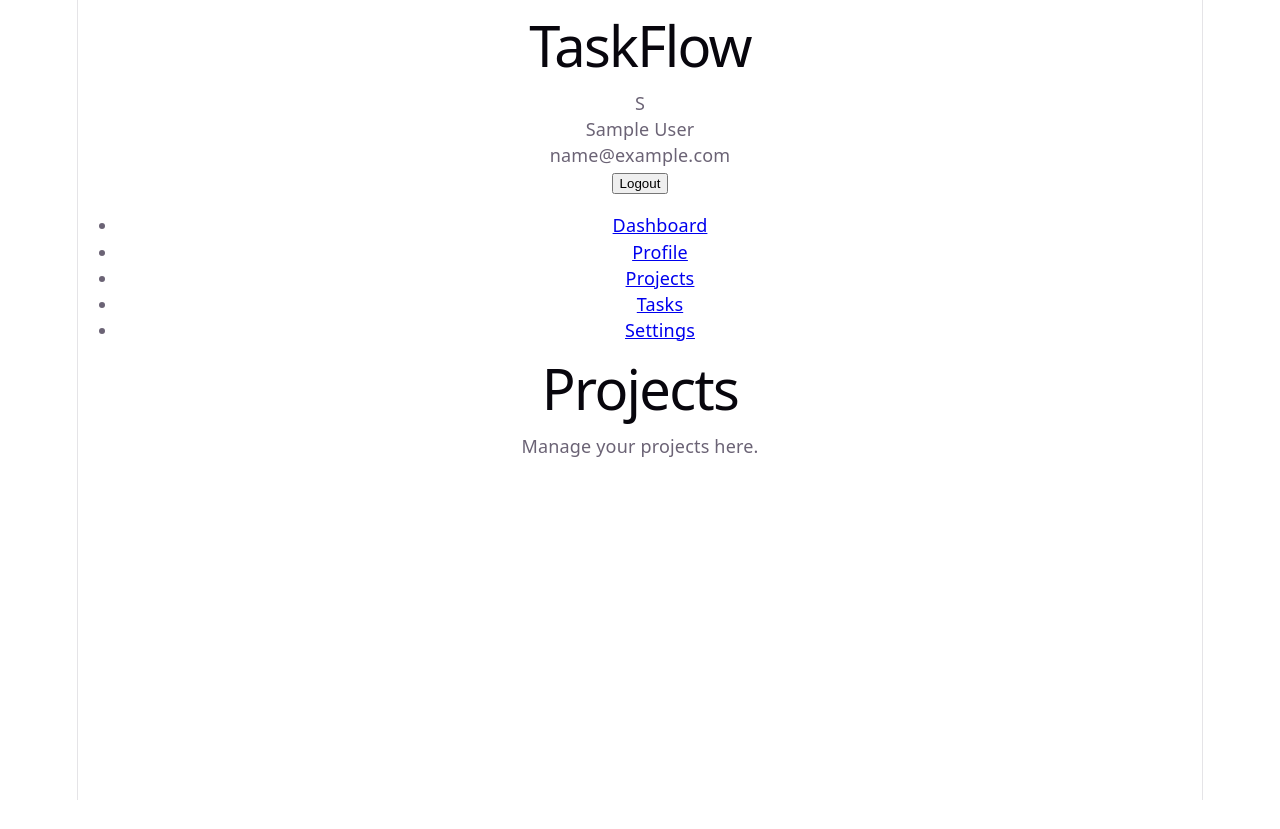
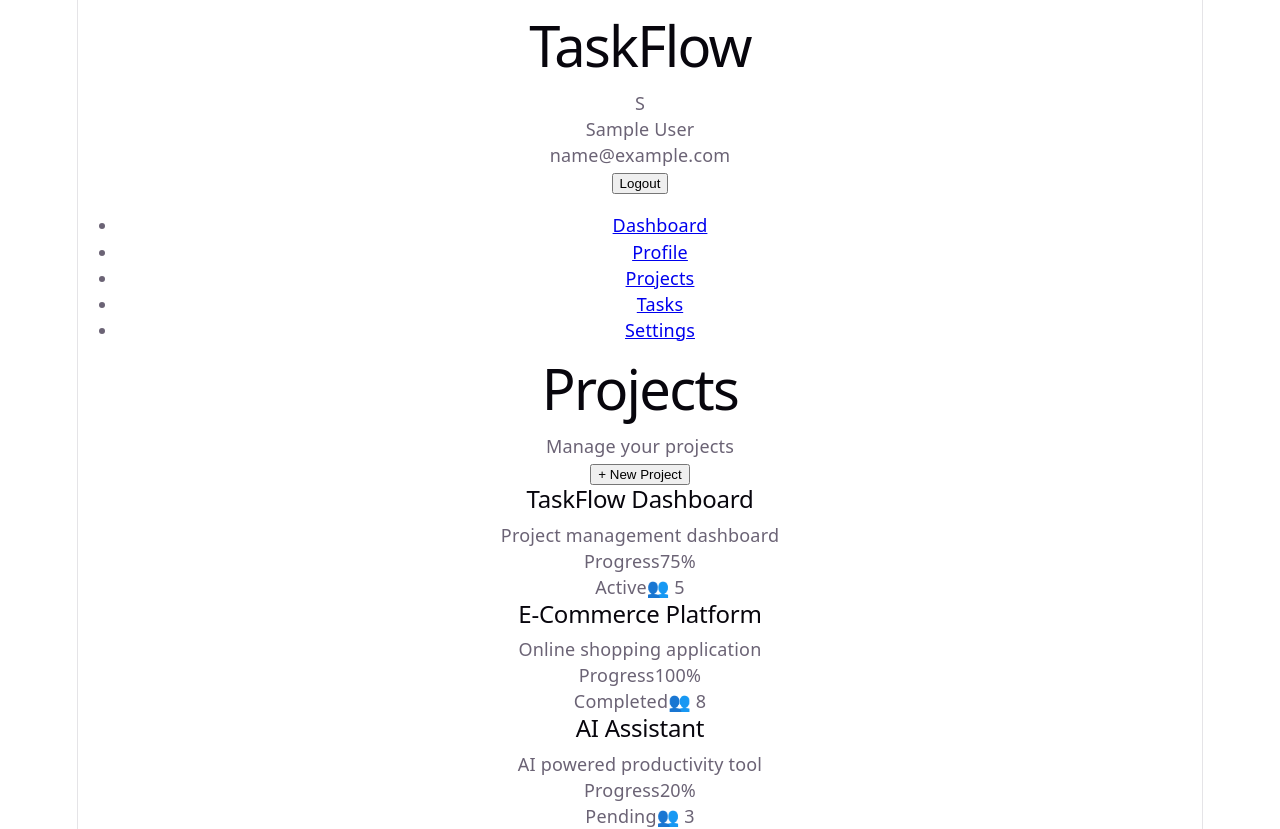
Before and after one commit to Alaashamel/TaskFlow-Dashboard, a React (Vite) app: page /projects in a window 1280 px wide. Before the commit the page ends 800 px from the top, so only its background shows below. Built offline with nearby package versions, Linux system fonts and the light colour scheme; sample sign-in values are in the browser's storage.

Commit message:
Create projects page and project modal

```diff
--- a/src/App.tsx
+++ b/src/App.tsx
@@ -19,22 +19,25 @@ import Settings from "./pages/Settings";
 import ProtectedRoute from "./routes/ProtectedRoute";
 
 
-
 function App() {
   return (
     <BrowserRouter>
+
       <Routes>
 
-        {/* Default Route */}
+        {/* Default */}
         <Route
           path="/"
           element={
-            <Navigate to="/login" replace />
+            <Navigate
+              to="/dashboard"
+              replace
+            />
           }
         />
 
 
-        {/* Authentication Routes */}
+        {/* Auth */}
         <Route element={<AuthLayout />}>
 
           <Route
@@ -51,7 +54,7 @@ function App() {
 
 
 
-        {/* Protected Application Routes */}
+        {/* Application */}
         <Route
           element={
             <ProtectedRoute>
@@ -77,10 +80,12 @@ function App() {
             element={<Projects />}
           />
 
+
           <Route
             path="/tasks"
             element={<Tasks />}
           />
+
 
           <Route
             path="/settings"
@@ -91,9 +96,20 @@ function App() {
         </Route>
 
 
+        {/* Not Found */}
+        <Route
+          path="*"
+          element={
+            <Navigate to="/dashboard" replace />
+          }
+        />
+
+
       </Routes>
+
     </BrowserRouter>
   );
 }
 
+
 export default App;
--- /dev/null
+++ b/src/components/ProjectModal.tsx
@@ -0,0 +1,160 @@
+import { useForm } from "react-hook-form";
+import { z } from "zod";
+import { zodResolver } from "@hookform/resolvers/zod";
+
+
+const projectSchema = z.object({
+  name: z
+    .string()
+    .min(3, "Project name must be at least 3 characters"),
+
+  description: z
+    .string()
+    .min(5, "Description is too short"),
+});
+
+
+type ProjectForm = z.infer<typeof projectSchema>;
+
+
+interface Props {
+  onClose: () => void;
+  onCreate: (data: ProjectForm) => void;
+}
+
+
+export default function ProjectModal({
+  onClose,
+  onCreate,
+}: Props) {
+
+
+  const {
+    register,
+    handleSubmit,
+    formState:{errors},
+  } = useForm<ProjectForm>({
+    resolver:zodResolver(projectSchema)
+  });
+
+
+
+  return (
+    <div className="
+      fixed
+      inset-0
+      bg-black/40
+      flex
+      items-center
+      justify-center
+    ">
+
+
+      <div className="
+        bg-white
+        rounded-xl
+        p-6
+        w-96
+      ">
+
+
+        <h2 className="
+          text-2xl
+          font-bold
+          mb-5
+        ">
+          Create Project
+        </h2>
+
+
+
+        <form
+          onSubmit={handleSubmit(onCreate)}
+          className="space-y-4"
+        >
+
+
+          <input
+            {...register("name")}
+            placeholder="Project name"
+            className="
+            w-full
+            border
+            rounded-lg
+            p-3
+            "
+          />
+
+
+          {errors.name && (
+            <p className="text-red-500 text-sm">
+              {errors.name.message}
+            </p>
+          )}
+
+
+
+          <textarea
+            {...register("description")}
+            placeholder="Description"
+            className="
+            w-full
+            border
+            rounded-lg
+            p-3
+            "
+          />
+
+
+
+          {errors.description && (
+            <p className="text-red-500 text-sm">
+              {errors.description.message}
+            </p>
+          )}
+
+
+
+          <div className="flex gap-3">
+
+
+            <button
+              type="button"
+              onClick={onClose}
+              className="
+              flex-1
+              bg-gray-300
+              py-2
+              rounded-lg
+              "
+            >
+              Cancel
+            </button>
+
+
+            <button
+              type="submit"
+              className="
+              flex-1
+              bg-blue-600
+              text-white
+              py-2
+              rounded-lg
+              "
+            >
+              Create
+            </button>
+
+
+          </div>
+
+
+        </form>
+
+
+      </div>
+
+
+    </div>
+  );
+}
--- /dev/null
+++ b/src/data/projects.ts
@@ -0,0 +1,31 @@
+import type { Project } from "../types/project";
+
+
+export const projects: Project[] = [
+  {
+    id: 1,
+    name: "TaskFlow Dashboard",
+    description: "Project management dashboard",
+    status: "Active",
+    members: 5,
+    progress: 75,
+  },
+
+  {
+    id: 2,
+    name: "E-Commerce Platform",
+    description: "Online shopping application",
+    status: "Completed",
+    members: 8,
+    progress: 100,
+  },
+
+  {
+    id: 3,
+    name: "AI Assistant",
+    description: "AI powered productivity tool",
+    status: "Pending",
+    members: 3,
+    progress: 20,
+  },
+];
--- a/src/pages/Projects.tsx
+++ b/src/pages/Projects.tsx
@@ -1,14 +1,214 @@
+import { useState } from "react";
+
+import { projects as initialProjects } from "../data/projects";
+import ProjectModal from "../components/ProjectModal";
+
+import type { Project } from "../types/project";
+
+
 export default function Projects() {
+
+  const [projects, setProjects] = useState<Project[]>(
+    initialProjects
+  );
+
+
+  const [showModal, setShowModal] = useState(false);
+
+
+
+  const createProject = (data: {
+    name: string;
+    description: string;
+  }) => {
+
+    const newProject: Project = {
+      id: Date.now(),
+      name: data.name,
+      description: data.description,
+      status: "Pending",
+      members: 1,
+      progress: 0,
+    };
+
+
+    setProjects([
+      ...projects,
+      newProject,
+    ]);
+
+
+    setShowModal(false);
+  };
+
+
+
   return (
     <div className="p-8">
 
-      <h1 className="text-3xl font-bold">
-        Projects
-      </h1>
 
-      <p className="text-gray-600 mt-3">
-        Manage your projects here.
-      </p>
+      <div className="flex justify-between items-center mb-8">
+
+
+        <div>
+          <h1 className="text-3xl font-bold">
+            Projects
+          </h1>
+
+          <p className="text-gray-500 mt-2">
+            Manage your projects
+          </p>
+        </div>
+
+
+
+        <button
+          onClick={() => setShowModal(true)}
+          className="
+          bg-blue-600
+          hover:bg-blue-700
+          text-white
+          px-5
+          py-3
+          rounded-lg
+          "
+        >
+          + New Project
+        </button>
+
+
+      </div>
+
+
+
+
+
+      <div
+        className="
+        grid
+        grid-cols-1
+        md:grid-cols-2
+        lg:grid-cols-3
+        gap-6
+        "
+      >
+
+
+        {projects.map((project) => (
+
+          <div
+            key={project.id}
+            className="
+            bg-white
+            rounded-xl
+            shadow
+            p-6
+            "
+          >
+
+
+            <h2 className="text-xl font-bold">
+              {project.name}
+            </h2>
+
+
+
+            <p className="text-gray-500 mt-2">
+              {project.description}
+            </p>
+
+
+
+            <div className="mt-5">
+
+
+              <div className="flex justify-between text-sm mb-2">
+
+                <span>
+                  Progress
+                </span>
+
+
+                <span>
+                  {project.progress}%
+                </span>
+
+              </div>
+
+
+
+              <div
+                className="
+                bg-gray-200
+                h-2
+                rounded-full
+                "
+              >
+
+                <div
+                  className="
+                  bg-blue-600
+                  h-2
+                  rounded-full
+                  "
+                  style={{
+                    width:`${project.progress}%`
+                  }}
+                />
+
+              </div>
+
+
+            </div>
+
+
+
+
+            <div className="flex justify-between mt-5">
+
+
+              <span
+                className="
+                bg-blue-100
+                text-blue-700
+                px-3
+                py-1
+                rounded-full
+                text-sm
+                "
+              >
+                {project.status}
+              </span>
+
+
+
+              <span>
+                👥 {project.members}
+              </span>
+
+
+            </div>
+
+
+          </div>
+
+        ))}
+
+
+      </div>
+
+
+
+      {
+        showModal && (
+          <ProjectModal
+            onClose={() => setShowModal(false)}
+            onCreate={createProject}
+          />
+        )
+      }
+
+
 
     </div>
   );
--- /dev/null
+++ b/src/types/project.ts
@@ -0,0 +1,9 @@
+
+export interface Project {
+  id: number;
+  name: string;
+  description: string;
+  status: "Active" | "Completed" | "Pending";
+  members: number;
+  progress: number;
+}
```
Lines whose indentation alone changed are shown as unchanged.
